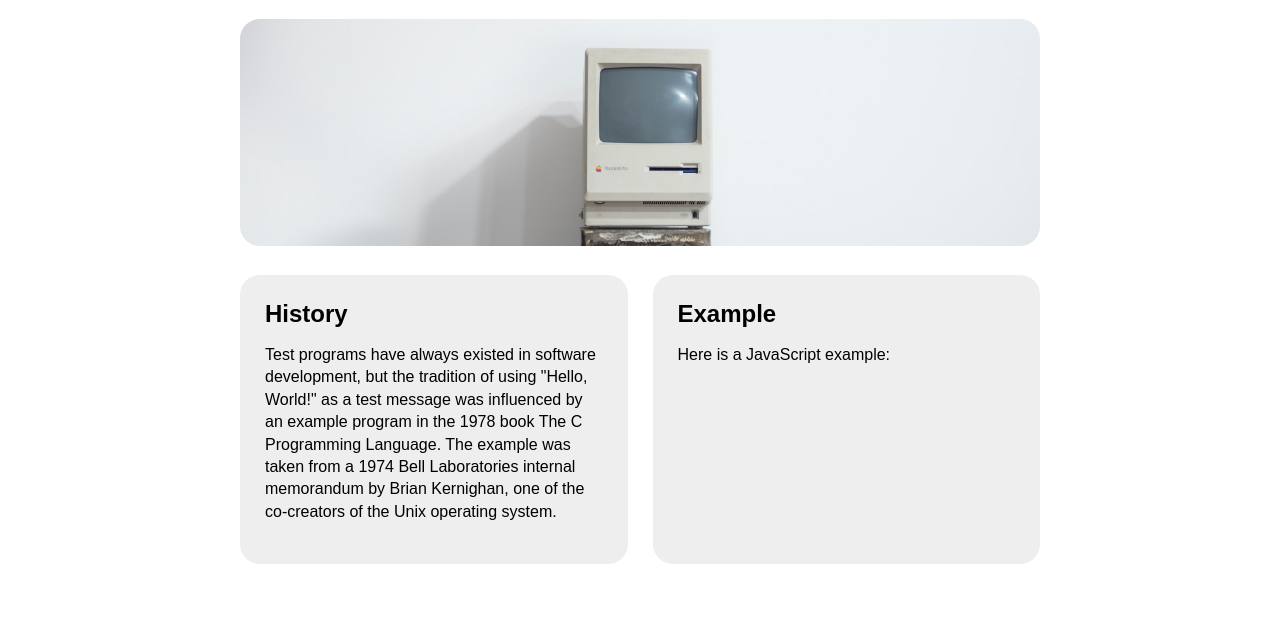
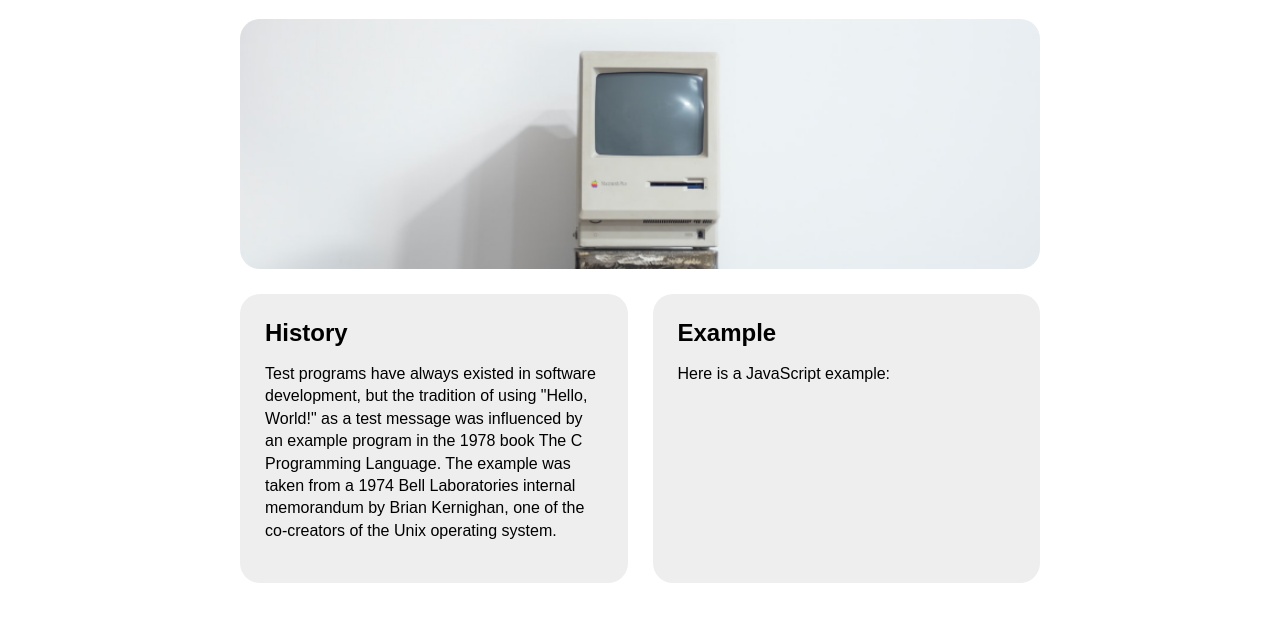
Before and after one commit to HaloHaacker/Codespaces349, a plain HTML site: page index.html in a window 1280 px wide. Shown: the part 76-698 px from the top of the page. Drawn offline with Linux system fonts and the light colour scheme.

Commit message:
added some index

```diff
--- a/index.html
+++ b/index.html
@@ -10,7 +10,8 @@
     <body>
         <main>
             <h1> HelloWorld </h1>
-            <img src="images/mac.jpg" alt="Vintage mac">
+            <div class="masthead">
+            </div>
             <div class="details">
                 <section>
                     <h2>History</h2>
```
